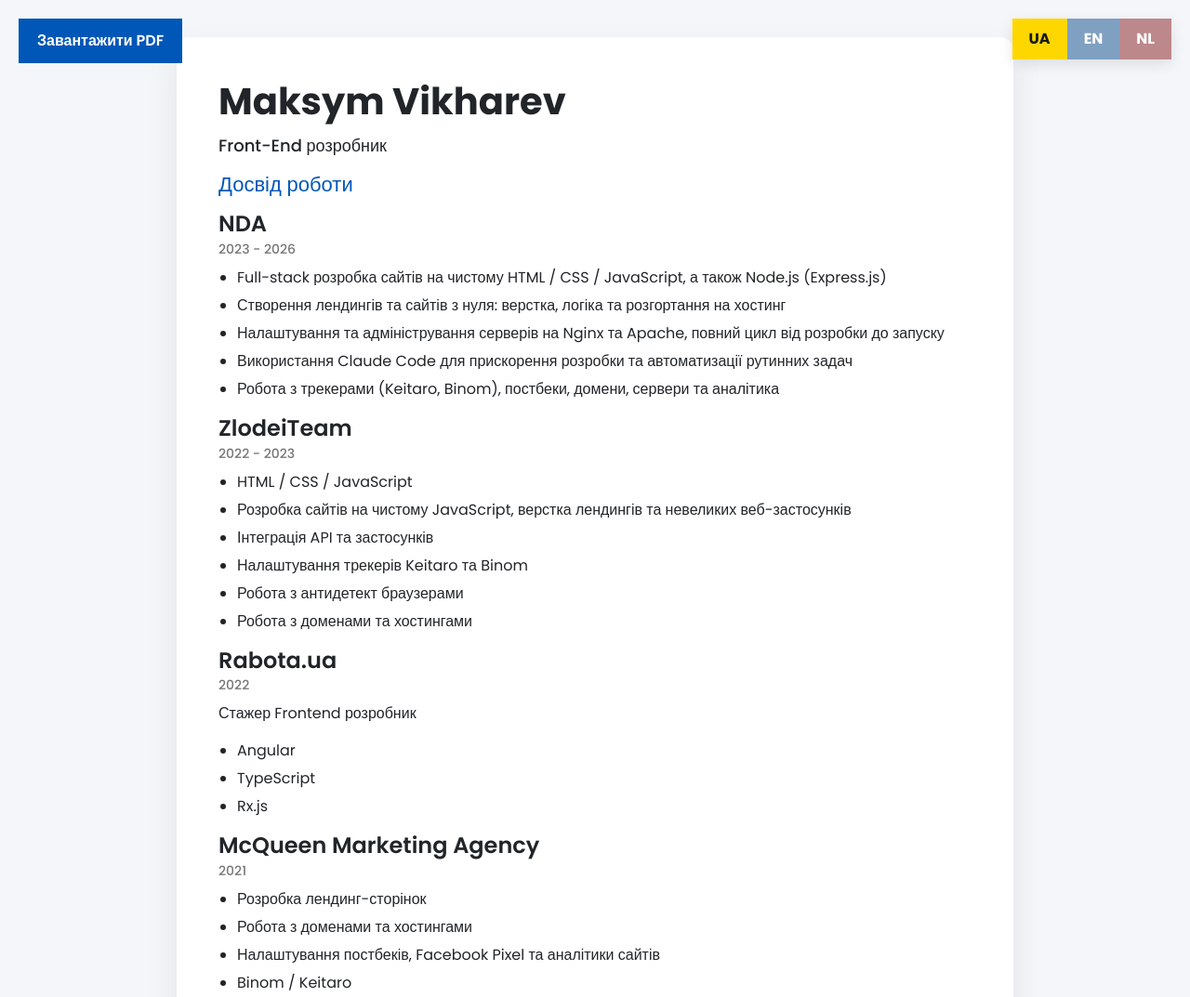
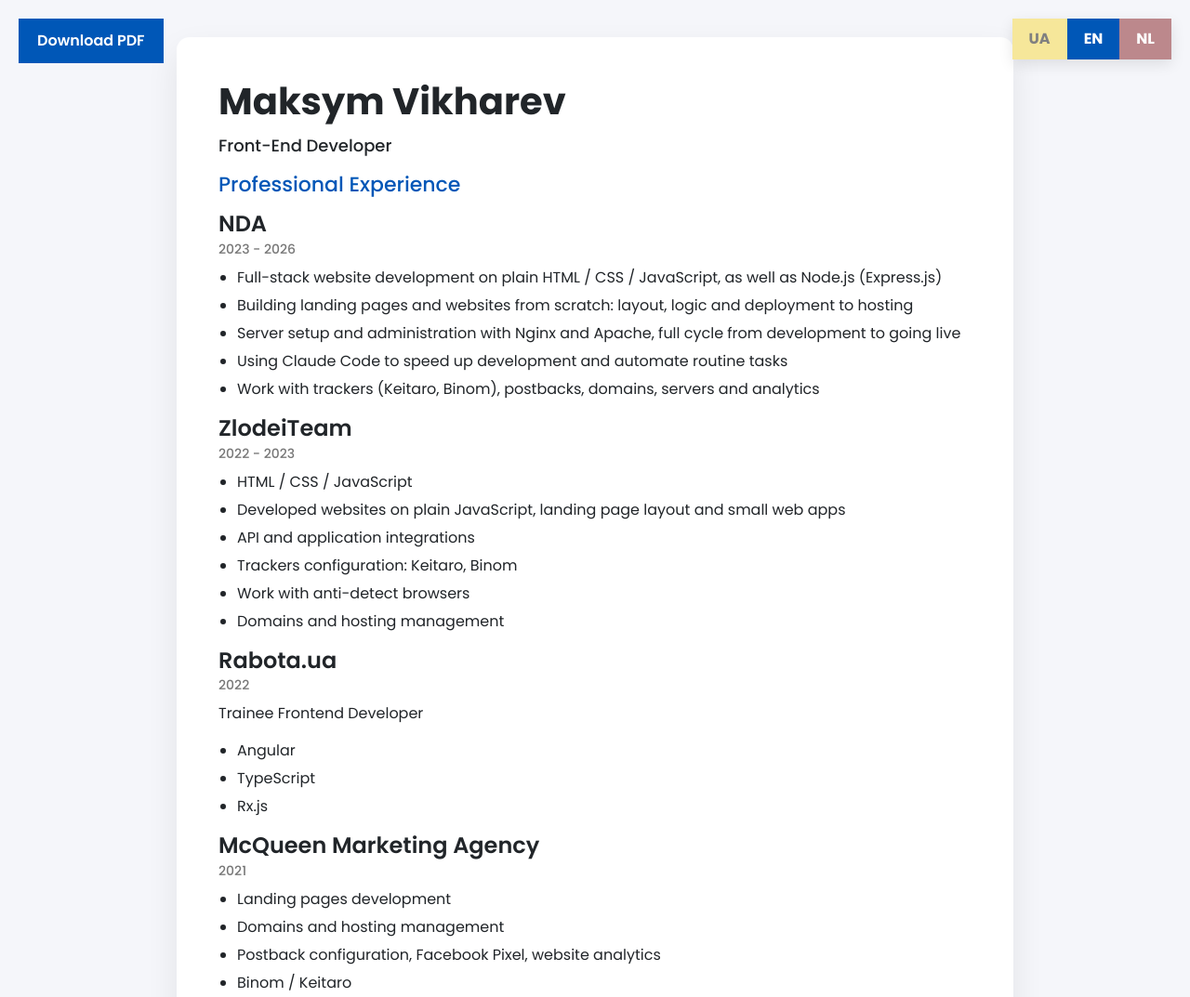
Before and after one commit to bixapb1/web-resume, a plain HTML site: page index.html in a window 1280 px wide. Shown: the top 1073 px of the page at 93% size. Drawn offline with nearby package versions, Linux system fonts and the light colour scheme.

Commit message:
Make English the default language on startup
Co-Authored-By: Claude Opus 4.8 (1M context) <noreply@anthropic.com>

```diff
--- a/index.html
+++ b/index.html
@@ -1,4 +1,4 @@
-<html lang="ua">
+<html lang="en">
 
 <head>
 	<meta charset="utf-8">
@@ -172,8 +172,8 @@
 	</button>
 
 	<div class="lang-switch">
-		<button id="btn-ua" class="active" onclick="setLang('ua')">UA</button>
-		<button id="btn-en" onclick="setLang('en')">EN</button>
+		<button id="btn-ua" onclick="setLang('ua')">UA</button>
+		<button id="btn-en" class="active" onclick="setLang('en')">EN</button>
 		<button id="btn-nl" onclick="setLang('nl')">NL</button>
 	</div>
 
@@ -372,7 +372,7 @@
 		}
 
 		window.onload = () => {
-			const saved = localStorage.getItem('lang') || 'ua'
+			const saved = localStorage.getItem('lang') || 'en'
 			setLang(saved)
 		}
 	</script>
```
